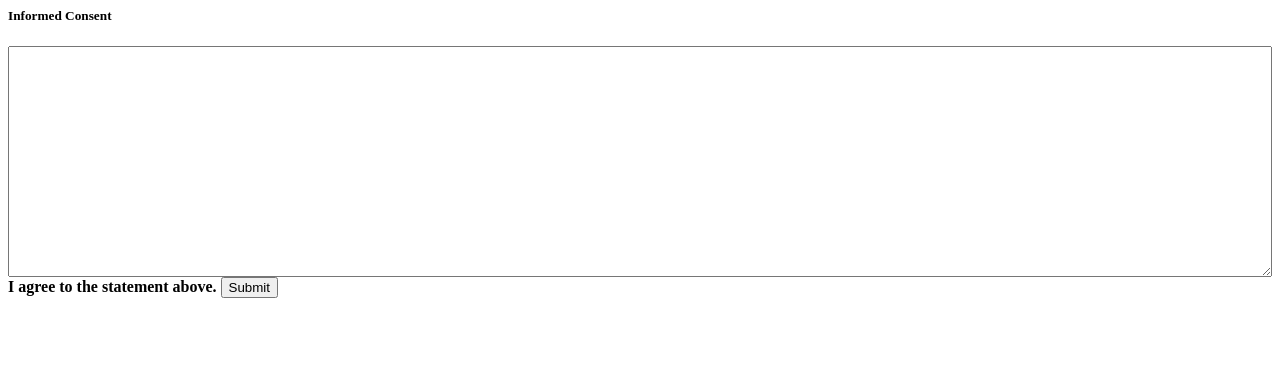
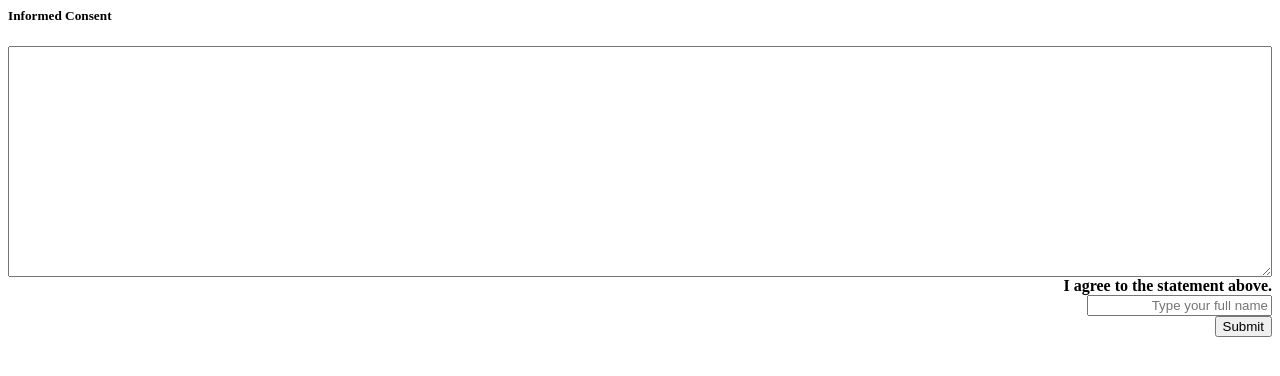
Before and after one commit to jeffreykirchner/ESIFitbit, a Django app: template main/templates/modals/consentModal.html in a window 1280 px wide. Shown: the top 376 px of the page. Run offline with Django 3.2, Linux system fonts and the light colour scheme; the template is opened without the code that fills it, so the values that code supplies are empty; some libraries are stand-ins or nearby versions.

Commit message:
fixes #34

```diff
--- a/main/models/session_subject.py
+++ b/main/models/session_subject.py
@@ -24,6 +24,8 @@ class Session_subject(models.Model):
     gmail_password = models.CharField(max_length = 300,default = 'Gmail Password',verbose_name = 'Gmail Password')      #password for above
 
     consent_required = models.BooleanField(default=True)          #true if subject has done consent form
+    consent_signature = models.CharField(max_length = 300,default = '',verbose_name = 'Consent Signature')
+
     questionnaire1_required = models.BooleanField(default=True)   #pre experiment questionnaire
     questionnaire2_required = models.BooleanField(default=True)   #post experiment questionnaire
 
--- a/main/templates/modals/consentModal.html
+++ b/main/templates/modals/consentModal.html
@@ -8,11 +8,26 @@
 
             </div>
             <div class="modal-body">
+                <div class="row">
+                    <div class="col">
                         <textarea  class="form-control" v-model = "consent_form_text" style="width: 100%;" rows="15">
                         </textarea>
                     </div>
-            <div class="modal-footer">
+                </div>
+
+                <div class="row mt-2">
+                    <div class="col" style="text-align: right;">
                         <b>I agree to the statement above.</b>
+                    </div>
+                </div>
+                <div class="row mt-2">
+                    <div class="col" style="text-align: right;">
+                        <input style="text-align:right;" class="form-control" v-model="consent_signature" id="consentSignature" placeholder="Type your full name">
+                    </div>
+                </div>
+                <div class="row mt-2">
+                    <div class="col" style="text-align: right;">
+                        <span v-html = "consent_signature" style="font-family:Brush Script MT;font-size: larger;"></span>
                         <button type="button" class="btn btn-outline-primary" v-on:click = "acceptConsentForm()">
                             Submit <i class="fas fa-sign-in-alt"></i>
                         </button>
@@ -20,3 +35,5 @@
                 </div>
             </div>
         </div>
+    </div>
+</div>
--- a/main/views/subject/subject_home.py
+++ b/main/views/subject/subject_home.py
@@ -92,6 +92,7 @@ def acceptConsentForm(data,session_subject):
     logger.info(data)
 
     session_subject.consent_required=False
+    session_subject.consent_signature = data['consent_signature']
     session_subject.save()
 
 
```
Also changed, not shown: main/templates/subject/home.html (+8 -0 lines), main/migrations/0052_session_subject_consent_signature.py (added). Lines whose indentation alone changed are shown as unchanged.
